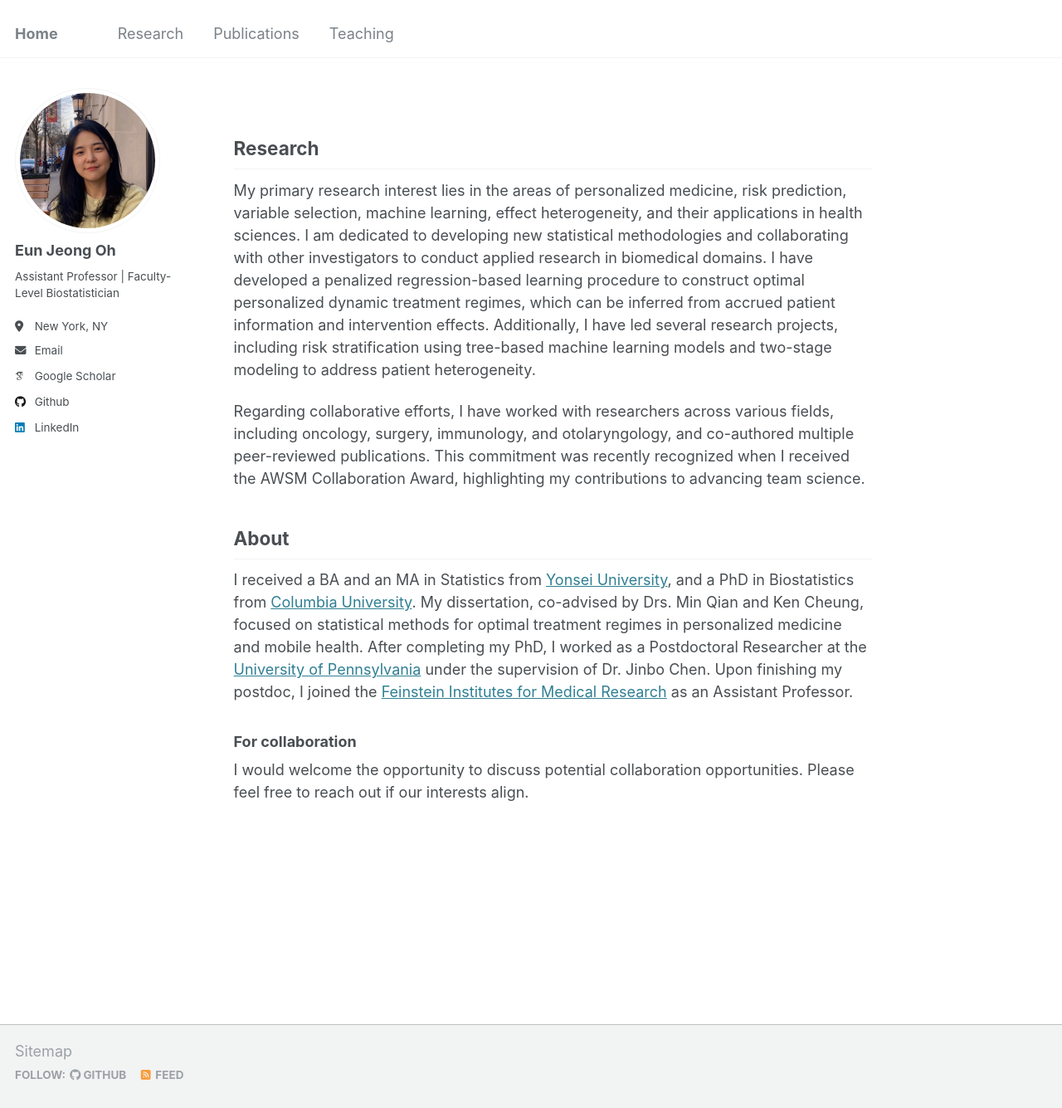
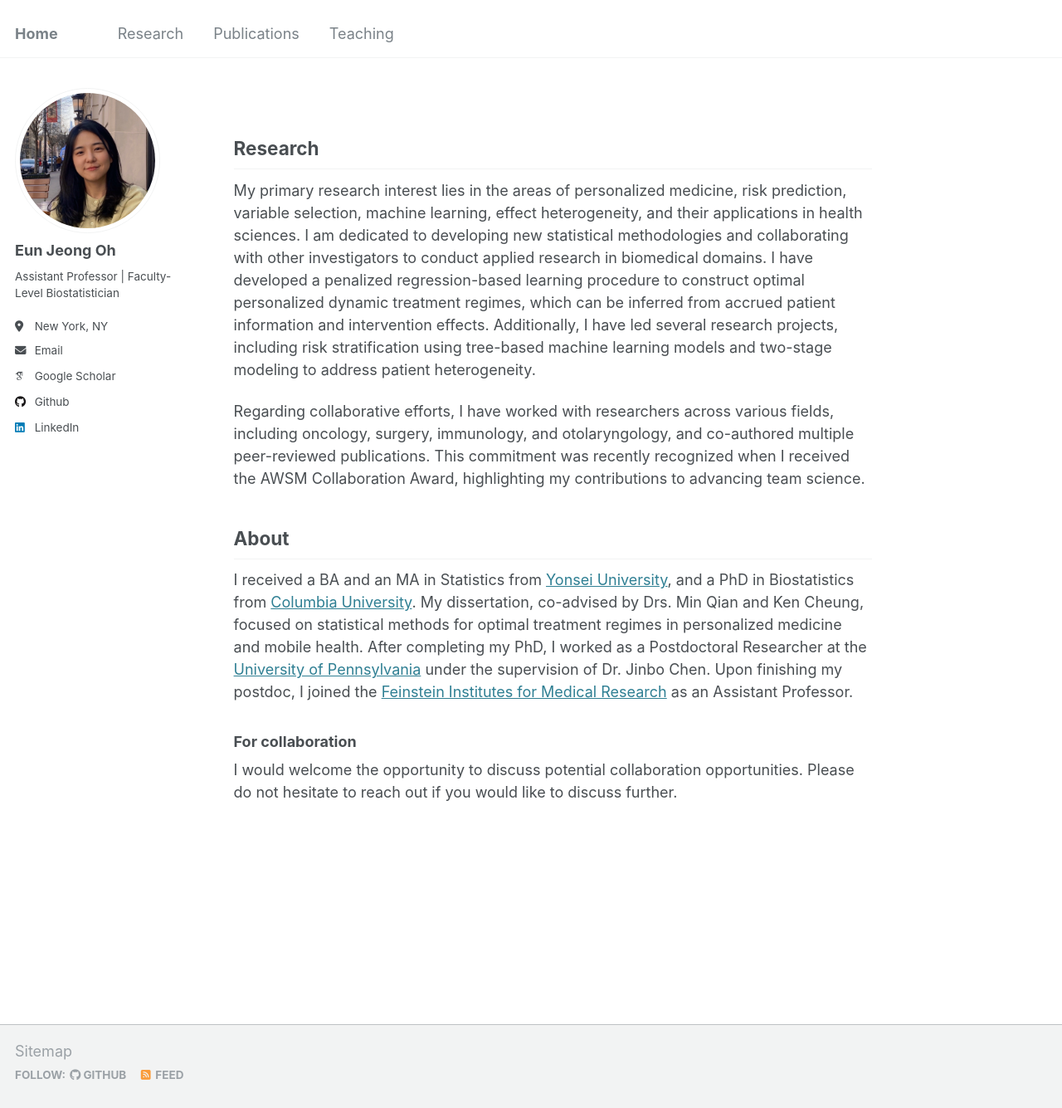
Before and after one commit to oheunj/oheunj.github.io, a Jekyll site: the page built from _pages/about.md, in a window 1280 px wide and 1335 px high. Shown: the whole window at 83% size. Built offline with Jekyll 4.4.1, drawn with Linux system fonts in a browser that asks for light colours; some web fonts are replaced.

Commit message:
Update about.md

```diff
--- a/_pages/about.md
+++ b/_pages/about.md
@@ -17,4 +17,4 @@ Regarding collaborative efforts, I have worked with researchers across various f
 I received a BA and an MA in Statistics from [Yonsei University](https://www.yonsei.ac.kr/en_sc/index.jsp), and a PhD in Biostatistics from [Columbia University](https://www.columbia.edu/). My dissertation, co-advised by Drs. Min Qian and Ken Cheung, focused on statistical methods for optimal treatment regimes in personalized medicine and mobile health. After completing my PhD, I worked as a Postdoctoral Researcher at the [University of Pennsylvania](https://www.upenn.edu/) under the supervision of Dr. Jinbo Chen. Upon finishing my postdoc, I joined the [Feinstein Institutes for Medical Research](https://feinstein.northwell.edu/) as an Assistant Professor.
 
 ### For collaboration
-I would welcome the opportunity to discuss potential collaboration opportunities. Please feel free to reach out if our interests align.
+I would welcome the opportunity to discuss potential collaboration opportunities. Please do not hesitate to reach out if you would like to discuss further.
```
